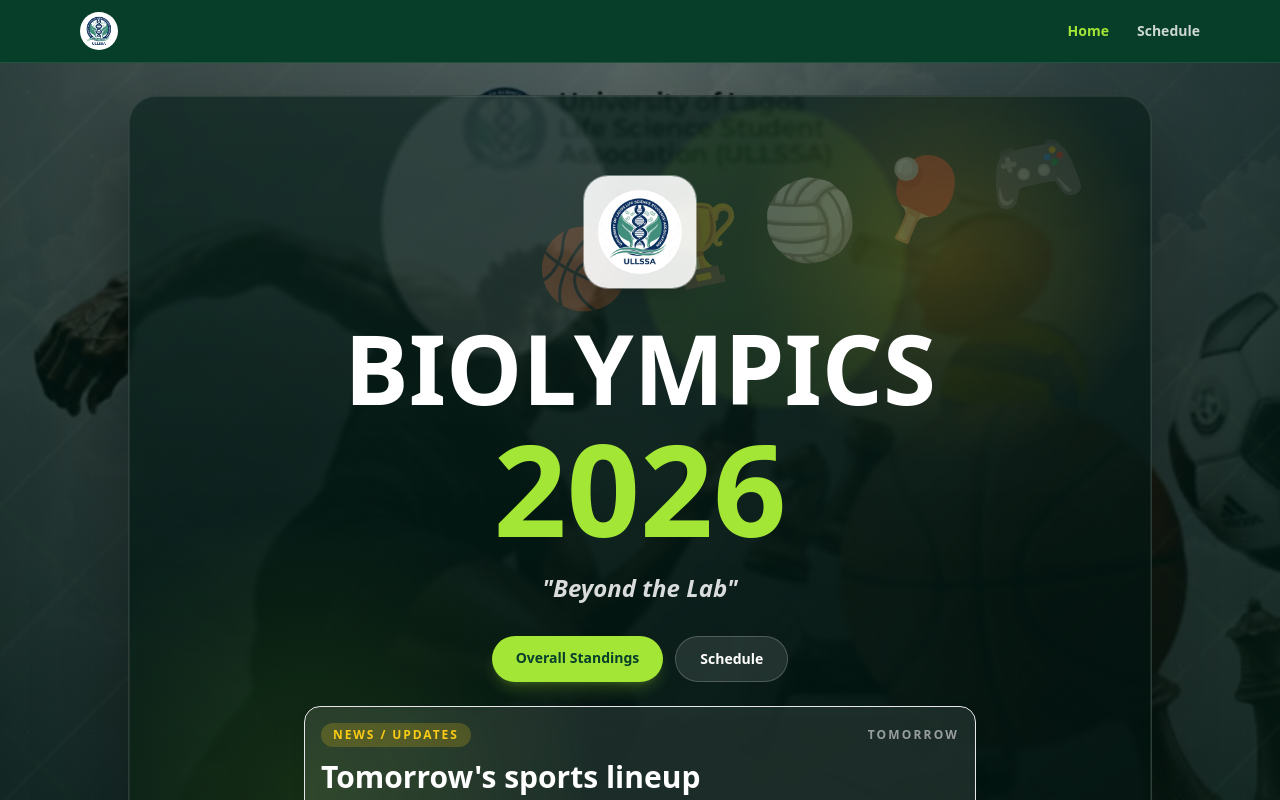
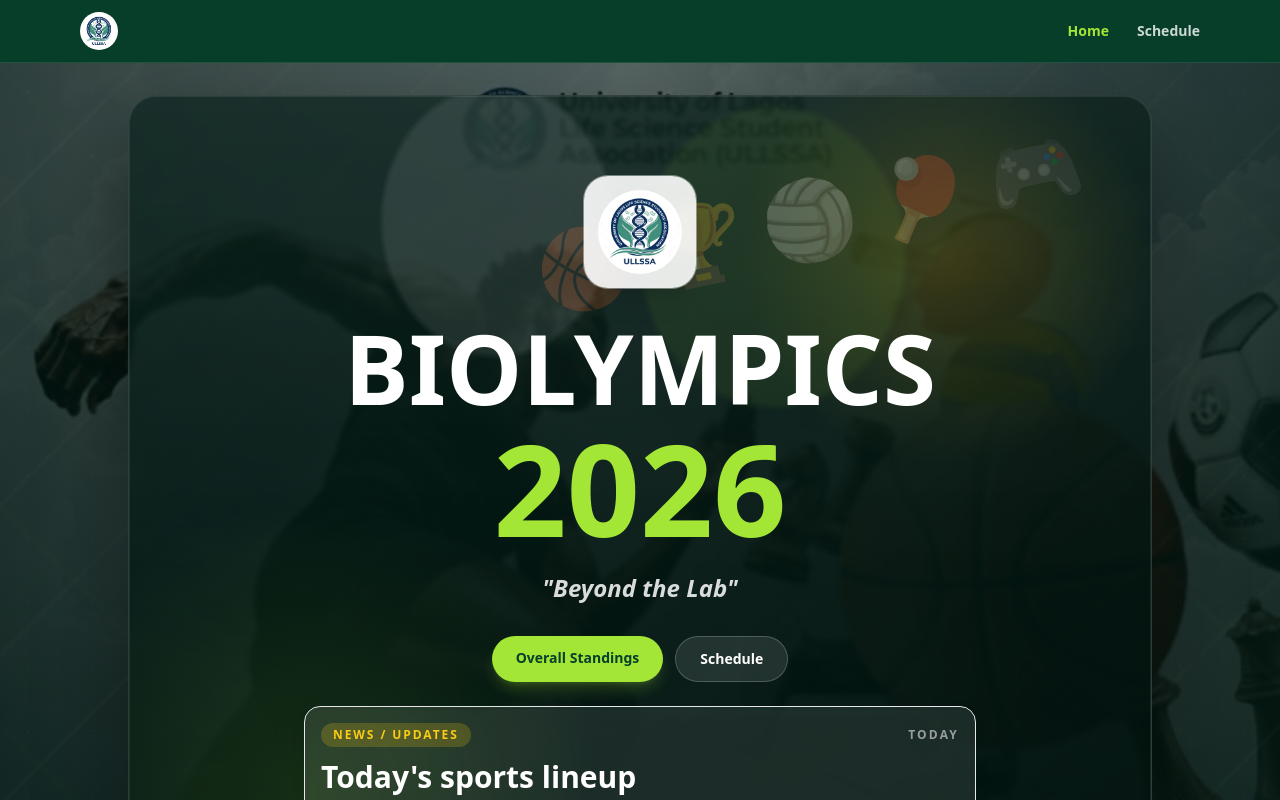
Before and after one commit to YastecHub/biolympics-frontend, a React (Vite) app: page / in a window 1280 px wide. Shown: the top 800 px of the page. Built offline with nearby package versions, Linux system fonts and the light colour scheme; no server answers.

Commit message:
feat: update sports lineup references from tomorrow to today in Home and SportDetail components

```diff
--- a/src/pages/Home.tsx
+++ b/src/pages/Home.tsx
@@ -65,7 +65,7 @@ const HOME_SPORTS: HomeSport[] = [
   },
 ];
 
-const TOMORROW_SPORTS = [
+const TODAY_SPORTS = [
   { name: "Marathon", time: "6 AM", meta: "Register from the app", route: "/sports/marathon", icon: "marathon" },
   { name: "Female football", time: "11 AM", meta: "ISL Football Pitch", route: "/sports/female-football", icon: "football" },
   { name: "Male football", time: "12:45 PM", meta: "ISL Football Pitch", route: "/sports/male-football", icon: "football" },
@@ -179,13 +179,13 @@ function HeroUpdateNotice() {
         <span className="rounded-full bg-brand-accent/20 px-3 py-1 text-xs font-bold uppercase tracking-[0.16em] text-brand-accent">
           News / Updates
         </span>
-        <span className="text-xs font-bold uppercase tracking-[0.18em] text-white/55">Tomorrow</span>
+        <span className="text-xs font-bold uppercase tracking-[0.18em] text-white/55">Today</span>
       </div>
       <p className="mt-3 font-display text-2xl font-bold tracking-normal text-white sm:text-3xl">
-        Tomorrow's sports lineup
+        Today's sports lineup
       </p>
       <div className="mt-3 grid gap-2 sm:grid-cols-3">
-        {TOMORROW_SPORTS.map((sport) => (
+        {TODAY_SPORTS.map((sport) => (
           <Link
             key={sport.name}
             to={sport.route}
--- a/src/pages/SportDetail.tsx
+++ b/src/pages/SportDetail.tsx
@@ -1737,7 +1737,7 @@ function MarathonDetail() {
     const url = `${window.location.origin}/sports/marathon`;
     navigator.share?.({
       title: "ULLSSA Marathon 2026",
-      text: "Register for the ULLSSA Marathon happening tomorrow by 6 AM.",
+      text: "Register for the ULLSSA Marathon happening today by 6 AM.",
       url,
     }).catch(() => {});
   }
@@ -1746,9 +1746,9 @@ function MarathonDetail() {
     <div className="space-y-7">
       <SportHero
         title="ULLSSA Marathon 2026"
-        subtitle="The Dean's Games marathon is happening tomorrow. Register from the app, show up for your department and start the day with the faculty community."
+        subtitle="The Dean's Games marathon is happening today. Register from the app, show up for your department and start the day with the faculty community."
         label="Home"
-        meta="Tomorrow - 6 AM prompt - registration open"
+        meta="Today - 6 AM prompt - registration open"
         icon={sportIcon("marathon")}
         action={
           <div className="flex flex-wrap gap-2">
@@ -2208,7 +2208,7 @@ function FootballMatchdayBriefing({ gender }: { gender: FootballGender }) {
           </h3>
           <p className="mt-1 max-w-2xl text-sm text-white/64">
             {gender === "male"
-              ? "Four group-stage games are lined up tomorrow, starting with PRE-MED vs FSH."
+              ? "Four group-stage games are lined up today, starting with PRE-MED vs FSH."
               : "Female Football Knockout Stage kicks off on Saturday 20th. One win moves each team closer to the crown."}
           </p>
         </div>
```
